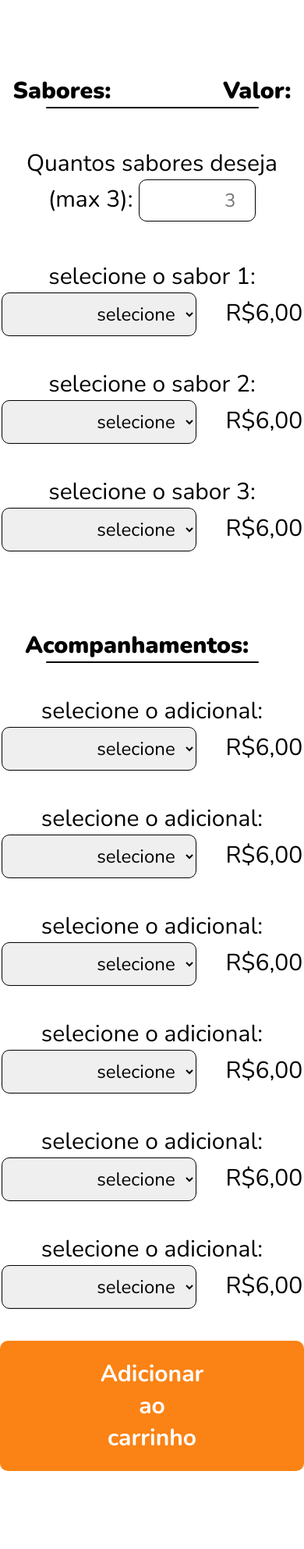
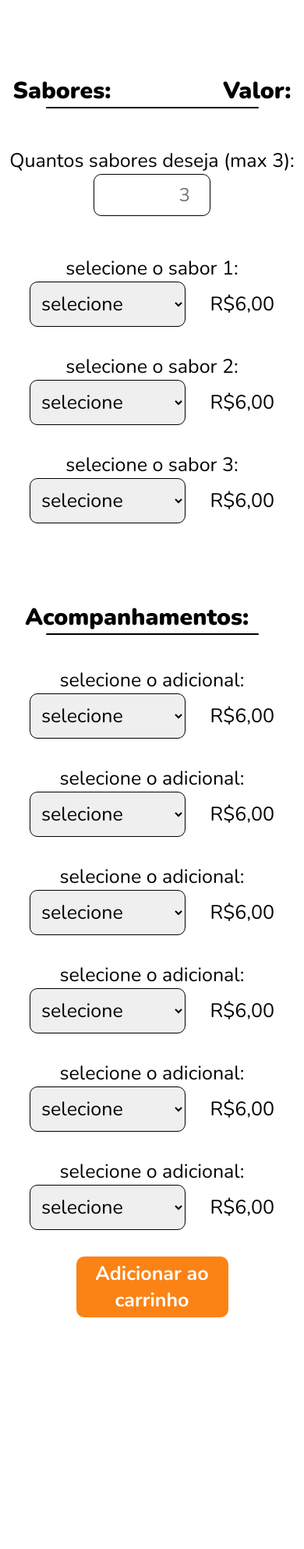
Before and after one commit to Siribio/Milkway, a PHP site: page /pedido.html in a window 390 px wide. Shown: the part 366-2352 px from the top of the page at 78% size. After the commit the page ends 2055 px from the top, so only its background shows below. Run offline with PHP 8.4, Linux system fonts and the light colour scheme.

Commit message:
Update pedido.css
Responsividade

```diff
--- a/site/src/css/pedido/pedido.css
+++ b/site/src/css/pedido/pedido.css
@@ -132,6 +132,22 @@
     font-size: 40px;
   }
 
+  .list1,
+  .list2 {
+
+    font-size: 25px;
+  }
+  label,select{
+    text-align: justify;
+    font-size: 25px;
+    width: 200px;
+
+  }
+  .btn button{
+    font-size: 25px;
+    padding: 0;
+    width: 50%;
+  }
 
 
 }
```
